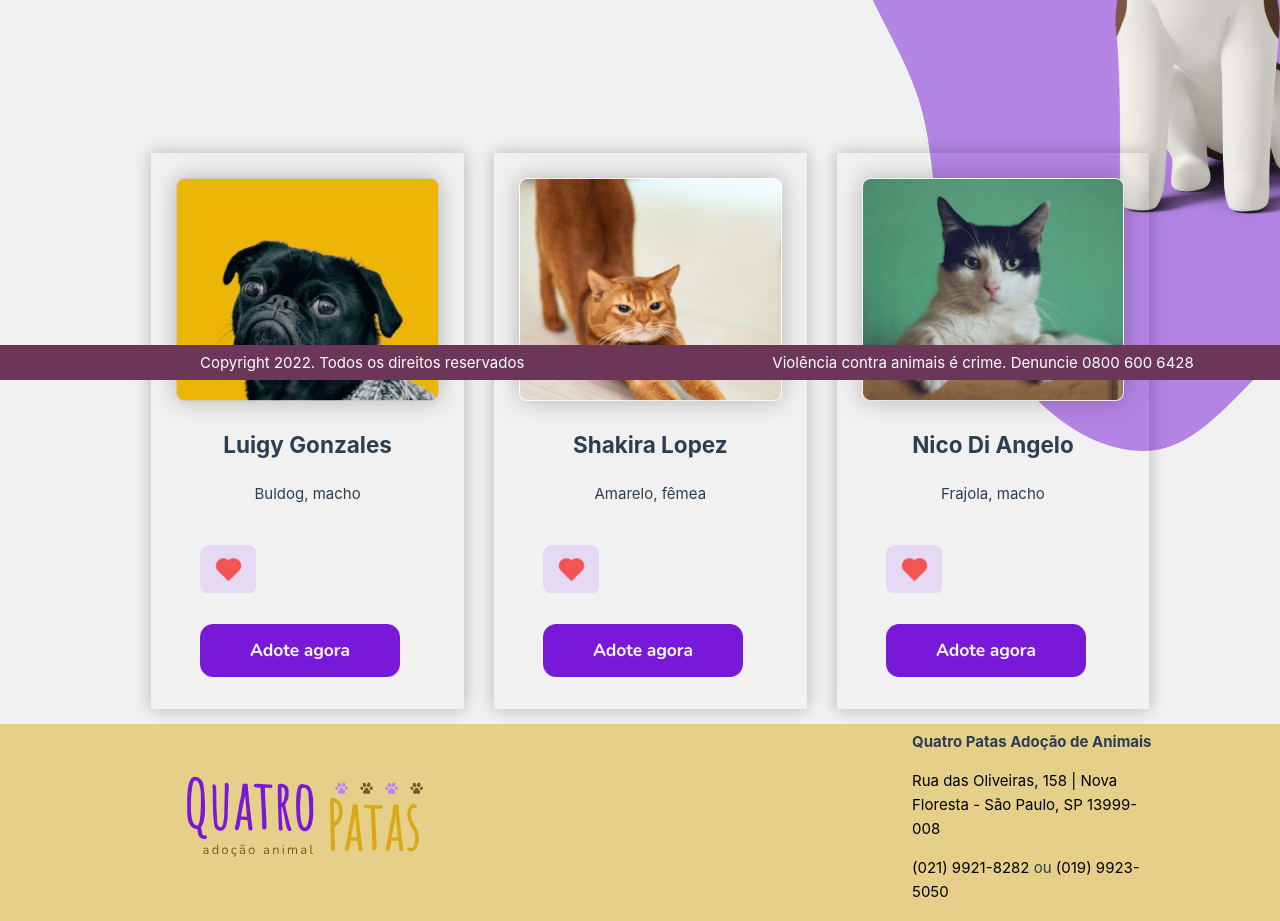
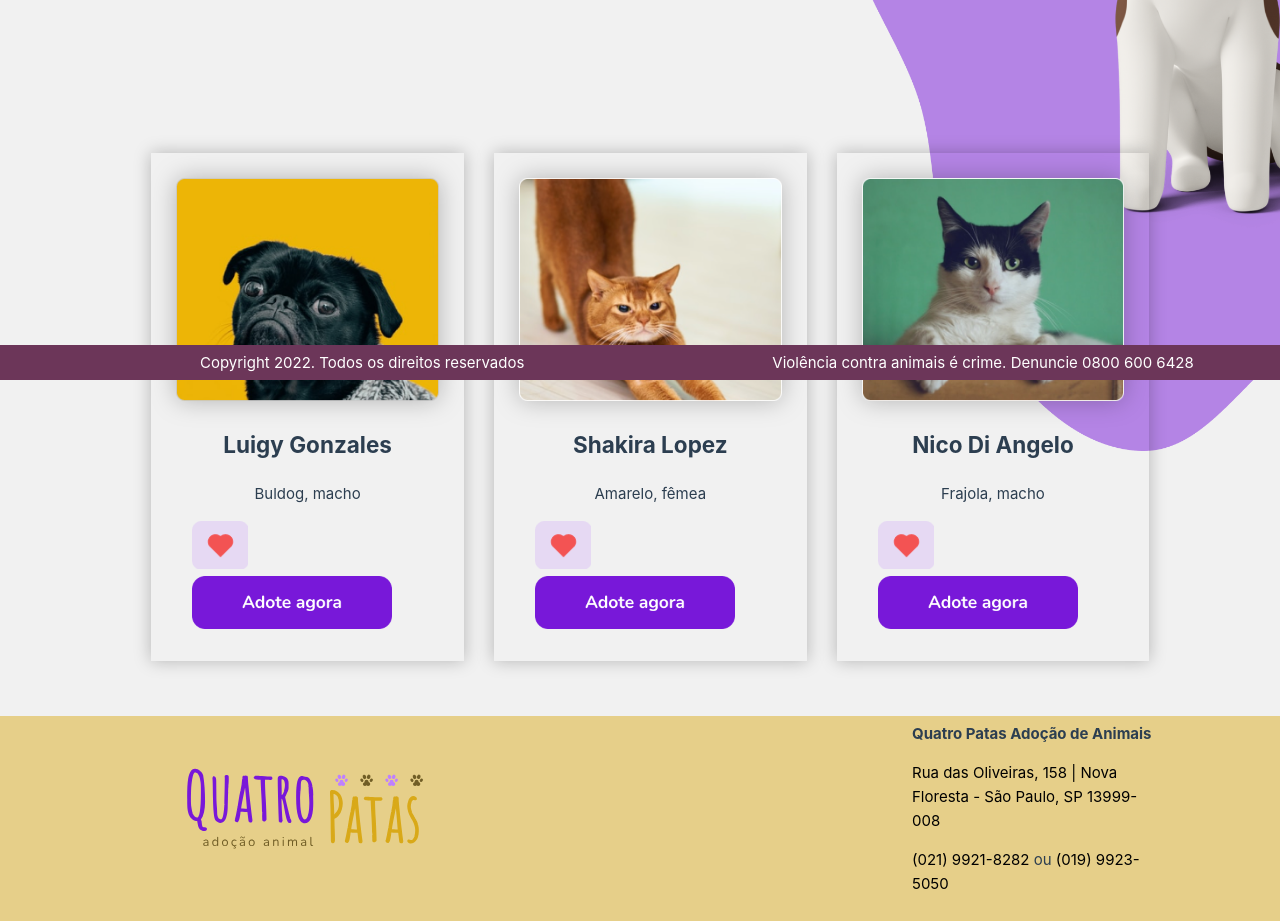
Before and after one commit to eusebiomae/QuatroPatas, a Vue app: page /adopt in a window 1280 px wide. Shown: the part 420-1341 px from the top of the page. Built offline with nearby package versions, Linux system fonts and the light colour scheme.

Commit message:
Atualizando Layout Mobile

```diff
--- a/src/components/DogCards.vue
+++ b/src/components/DogCards.vue
@@ -39,12 +39,11 @@ export default defineComponent({
 </script>
 
 <style scoped>
-/* <!----------------------- Media Query --------------------> */
 .dogCard {
-  flex: 1 1 33.333%;
+  display: inline-block;
   width: 100%;
-  padding: 15px;
-  /* margin-inline: 25px; */
+  margin-bottom: 5vh;
+  /* margin-inline: 5vh; */
 }
 .dogCard-inner {
   position: relative;
@@ -57,10 +56,10 @@ export default defineComponent({
   width: 100%;
   filter: drop-shadow(0px 0px 12px rgba(0, 0, 0, 0.25));
 }
+
 .dogCard-detail {
   text-align: center;
 }
-
 #btn-adote {
   width: 25vh;
 }
@@ -70,8 +69,45 @@ export default defineComponent({
 }
 #button-home {
   display: inline-block;
-  margin-inline: 1vh;
-  margin: 3vh;
+  margin-inline: 7px;
   margin-bottom: 0;
 }
+
+/* <!----------------------- Media Query --------------------> */
+@media (min-width: 700px) {
+  .dogCard {
+    flex: 1 1 33.333%;
+    width: 100%;
+    padding: 15px;
+    /* margin-inline: 25px; */
+  }
+  .dogCard-inner {
+    position: relative;
+    padding: 25px;
+    box-shadow: 0px 0px 16px rgba(0, 0, 0, 0.25);
+    perspective: 1000px;
+  }
+
+  .dogCard-image-wrap .image {
+    width: 100%;
+    filter: drop-shadow(0px 0px 12px rgba(0, 0, 0, 0.25));
+  }
+  .dogCard-detail {
+    text-align: center;
+  }
+
+  #btn-adote {
+    width: 25vh;
+  }
+  #btn-heart {
+    width: 7vh;
+    height: auto;
+  }
+  #button-home {
+    display: inline-block;
+    margin-inline: 2vh;
+    /* margin: 3vh; */
+    margin-bottom: 0;
+  }
+}
 </style>
--- a/src/views/AdoptView.vue
+++ b/src/views/AdoptView.vue
@@ -145,6 +145,13 @@ li {
   background-size: 3vh;
 }
 
+.dogCards {
+  /* display: flex;
+  max-width: 1028px; */
+  margin-top: -15vh;
+  margin-inline: auto;
+}
+
 /* <!----------------------- Media Query -------------------> */
 
 @media (min-width: 700px) {
```
Also changed, not shown: src/assets/images/heart1.png (deleted), 1 other file (tests, documents, lock files or other folders).
